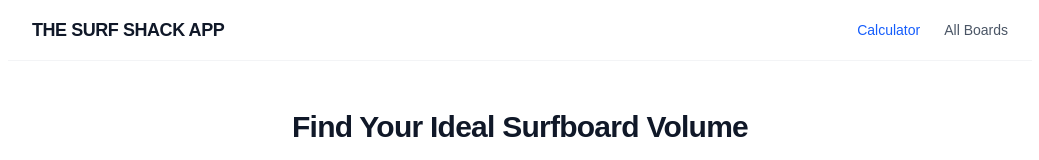
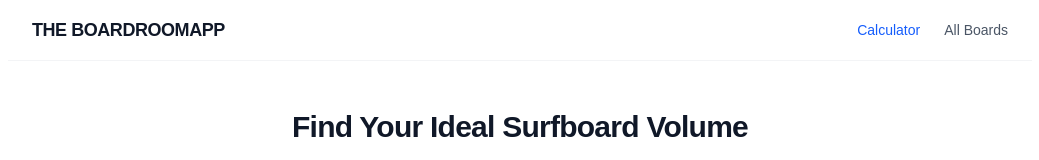
Before and after one commit to lix99-ctrl/SurfBoard_Helper, a Next.js app: page / in a window 1280 px wide. Shown: the top 160 px of the page, without its empty margins (120-1159 px from the left). Built offline with nearby package versions, Linux system fonts and the light colour scheme.

Commit message:
Update page.tsx

```diff
--- a/app/page.tsx
+++ b/app/page.tsx
@@ -7,7 +7,7 @@ export default function HomePage() {
     <div className="min-h-screen bg-white text-gray-900">
       {/* Simple Header / Nav Bar */}
       <header className="border-b border-gray-100 py-4 px-6 max-w-5xl mx-auto flex justify-between items-center">
-        <span className="font-extrabold tracking-tight text-lg">THE SURF SHACK APP</span>
+        <span className="font-extrabold tracking-tight text-lg">THE BOARDROOMAPP</span>
         <nav className="space-x-6 text-sm font-medium">
           <Link href="/" className="text-blue-600">Calculator</Link>
           <Link href="/catalog" className="text-gray-600 hover:text-black">All Boards</Link>
```
